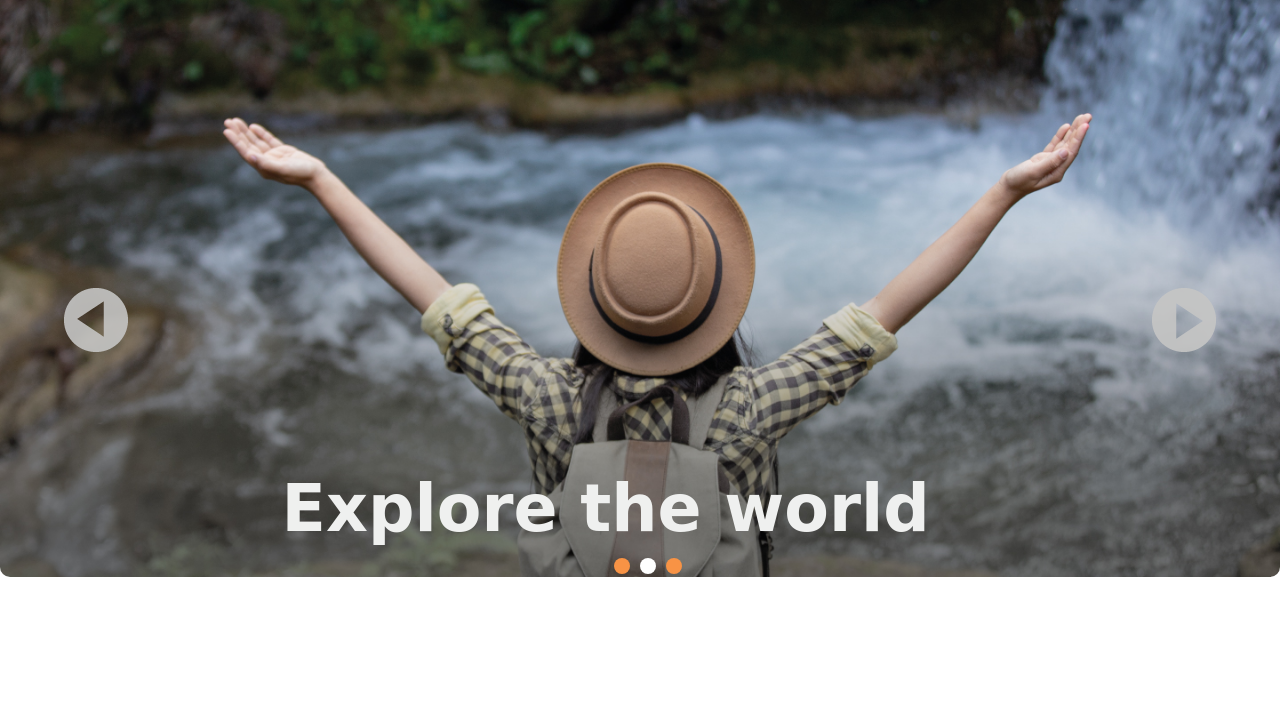
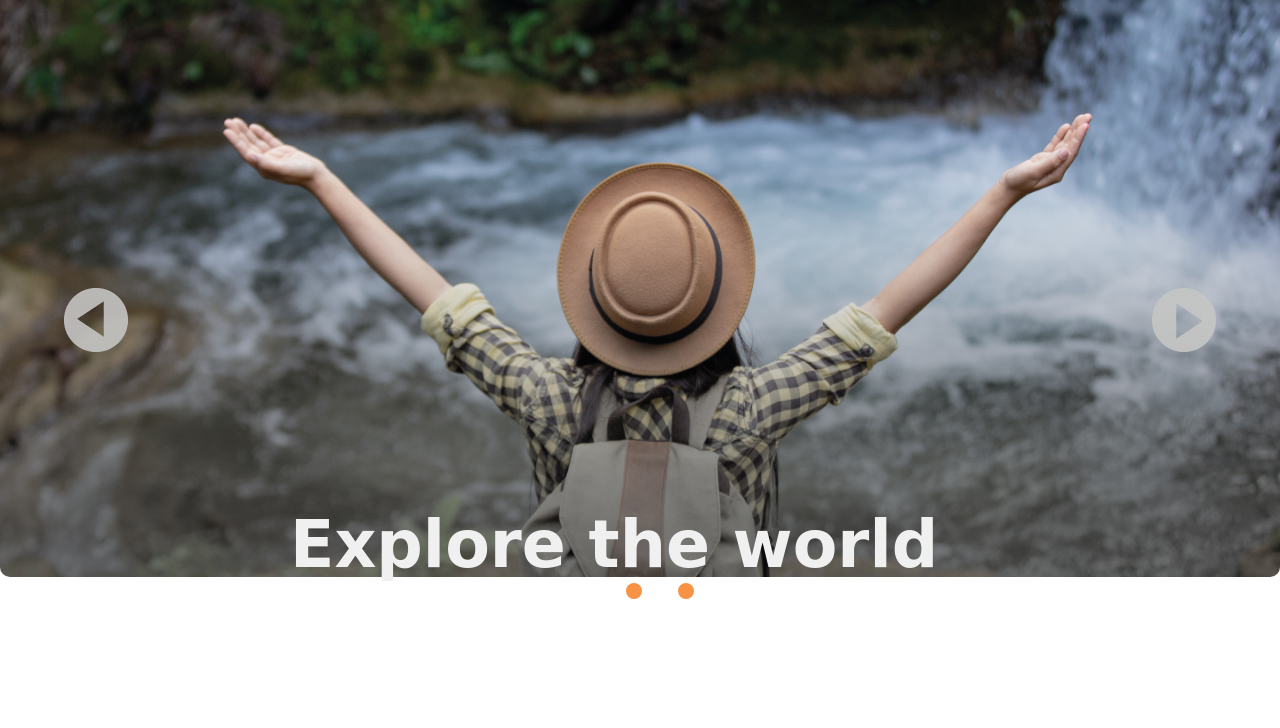
Before and after one commit to jeanToru/Proyecto1-Hotel, a website: page index.html in a window 1280 px wide. Shown: the part 72-800 px from the top of the page. Drawn offline with Linux system fonts and the light colour scheme; a web font is replaced by a local one.

Commit message:
Prueba del contenido del slider

```diff
--- a/index.html
+++ b/index.html
@@ -30,33 +30,32 @@
         </div>
         <!--Slide #1-->
         <div id="slider-2" class="image-slide">
-          <h1>Explore the world</h1>
           <!--Primera imagen-->
           <img src="img/slider-1.jpg" alt="landscape">
         </div>
         <!--Slide #2-->
         <div id="slider-1" class="image-slide">
-          <h1>Explore the world</h1>
           <!--Segunda imagen-->
           <img src="img/slider-2.jpg" alt="landscape">
         </div>
         <!--Slide #3-->
         <div id="slider-1" class="image-slide">
-          <h1>Explore the world</h1>
-          <!--Tercera imagen-->
           <img src="img/slider-3.jpg" alt="landscape">
-        </div>
-        <!--dots-->
-        <div class="slide-dot clearfix">
-          <button onclick="changeImageByDot(0,this)" class="dot dot-active"></button>
-          <button onclick="changeImageByDot(1,this)" class="dot"></button>
-          <button onclick="changeImageByDot(2,this)" class="dot"></button>
         </div>
       </div>
 
 
       <!--wrapper content-->
       <div class="wrapper-content unic">
+        <!--SLIDER-CONTENT-->
+        <div class="slider-content">
+          <h1>Explore the world</h1>
+          <div class="slide-dot clearfix">
+            <button onclick="changeImageByDot(0,this)" class="dot dot-active"></button>
+            <button onclick="changeImageByDot(1,this)" class="dot"></button>
+            <button onclick="changeImageByDot(2,this)" class="dot"></button>
+          </div>
+        </div>
         <!--2DA EXPLORE seccion cards-->
         <h2>The most visited destinations are here</h2>
         <div class="container-cards">
--- a/sass/components/_slider.scss
+++ b/sass/components/_slider.scss
@@ -26,9 +26,9 @@
 .slide-dot {
   left: 48%;
   position: absolute;
-  top: 630px;
+  // top: 630px;
   width: 13%;
-  z-index: 5;
+  z-index: 8;
 }
 
 .dot{
@@ -71,3 +71,13 @@
 .js-content-hidden {
   display: none;
 }
+
+
+.slider-content {
+  width: 60%;
+  margin: 0 auto;
+  margin-bottom: 250px;
+  h1 {
+    margin: 0;
+  }
+}
--- a/sass/partials/_globals.scss
+++ b/sass/partials/_globals.scss
@@ -11,7 +11,7 @@
 
 .unic {
   left: 50px;
-  margin-top: 900px;
+  margin-top: 580px;
   position: absolute;
   right: 50px;
   z-index: 3;
```
Also changed, not shown: hotelHilton.html (+0 -6 lines), public/css/style.css.
